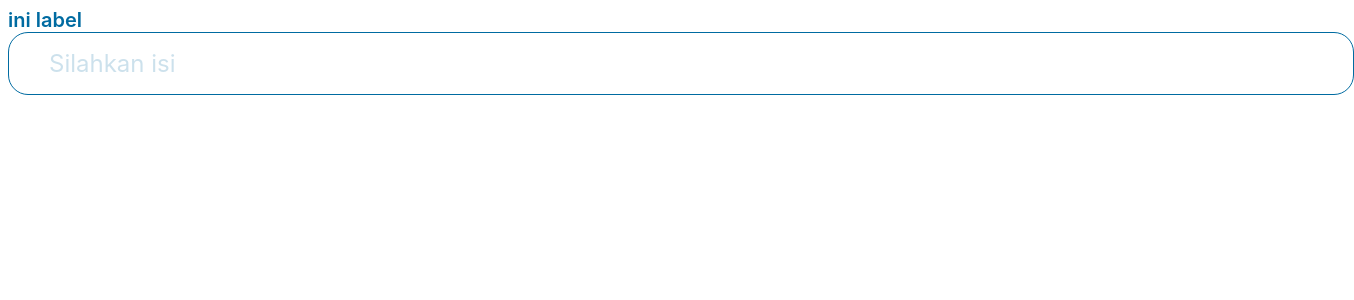
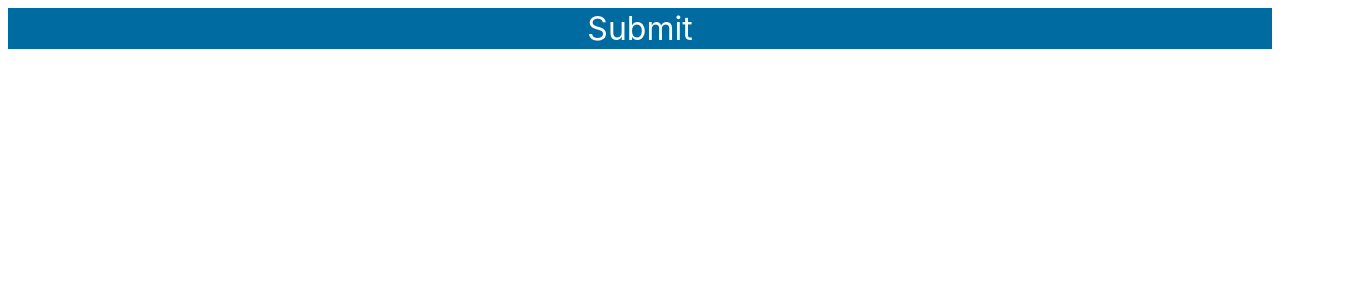
Before and after one commit to Haresz/ebook-store, a React (Vite) app: page / in a window 1280 px wide. Shown: the top 300 px of the page, 1354 px wide, since content can reach past the window. Built offline with nearby package versions, Linux system fonts and the light colour scheme.

Commit message:
menambahkan ButtonComponent

```diff
--- /dev/null
+++ b/src/component/ButtonFill.jsx
@@ -0,0 +1,7 @@
+import React from "react";
+
+function ButtonFill(props) {
+  return <button className="button-fill">{props.name}</button>;
+}
+
+export default ButtonFill;
--- a/src/index.jsx
+++ b/src/index.jsx
@@ -1,7 +1,7 @@
 import React from "react";
 import { createRoot } from "react-dom/client";
 import "./style/style.scss";
-import Input from "./component/Input";
+import ButtonFill from "./component/ButtonFill";
 
 const root = createRoot(document.getElementById("root"));
-root.render(<Input placeholder="Silahkan isi" label="ini label" />);
+root.render(<ButtonFill name="Submit" />);
--- a/src/style/style.scss
+++ b/src/style/style.scss
@@ -40,6 +40,10 @@ input {
     border: solid 1px $primary-color;
   }
 
+  input::placeholder {
+    color: $primary-color-transparent;
+  }
+
   input:focus-visible {
     border: solid 1px $primary-color;
     outline: solid 1px $primary-color;
@@ -54,6 +58,13 @@ input {
   }
 }
 
-.input-form input::placeholder {
-  color: $primary-color-transparent;
+.button-fill {
+  width: 100%;
+  padding: 17px auto;
+  font-family: $primary-font;
+  font-size: $fontsize-title;
+  text-align: center;
+  background-color: $primary-color;
+  color: white;
+  border: none;
 }
```
